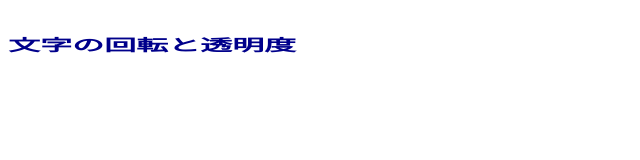
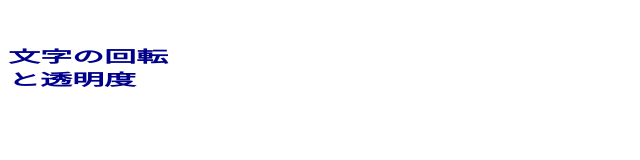
Before and after one commit to HappyKumamoto/TransparencyAndRotation, a plain HTML site: page index.html in a window 1280 px wide. Shown: the whole page, without its empty margins (0-640 px from the left). Drawn offline with Linux system fonts and the light colour scheme.

Commit message:
Update index.html
line break

```diff
--- a/index.html
+++ b/index.html
@@ -6,7 +6,7 @@
     <link rel="stylesheet" href="css-programming.css" />
   </head>
   <body>
-    <h1 id="header">文字の回転と透明度</h1>
+    <h1 id="header">文字の回転<br>と透明度</h1>
     <script src="animation.js"></script>
   </body>
 </html>
```
